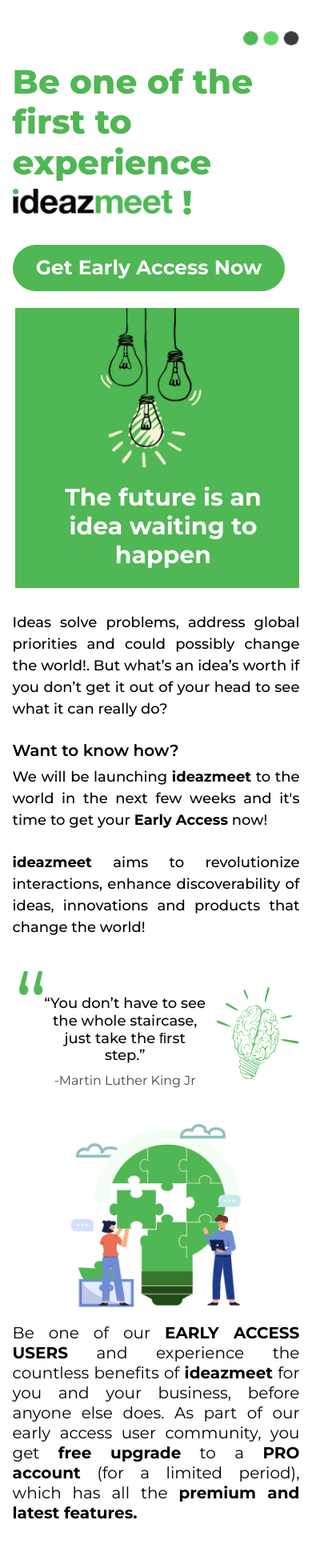
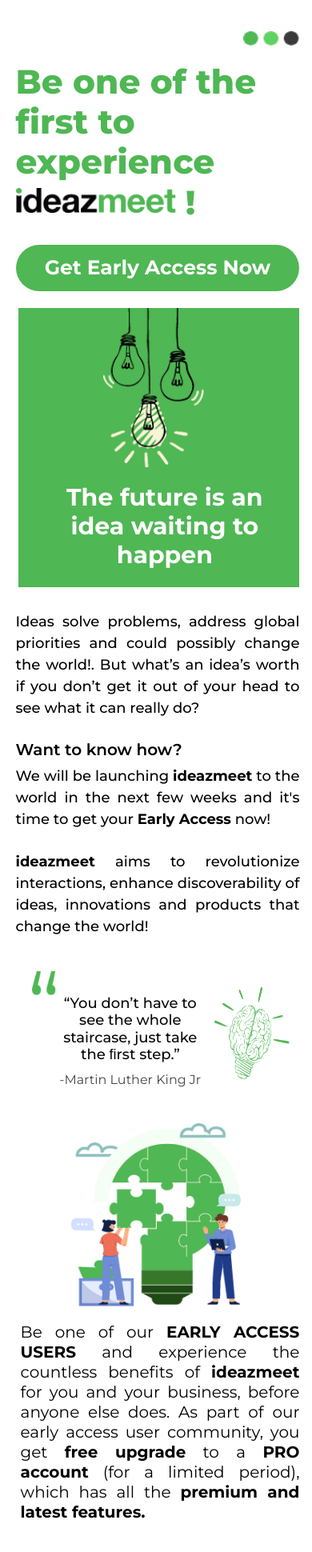
Before and after one commit to jasper-26/ideazmeet, a plain HTML site: page ideazmeet2/index.html in a window 390 px wide. Shown: the top 1940 px of the page at 80% size. Drawn offline with nearby package versions, Linux system fonts and the light colour scheme.

Commit message:
Update index.html

```diff
--- a/ideazmeet2/index.html
+++ b/ideazmeet2/index.html
@@ -29,7 +29,7 @@
 
         }
         .home{
-            padding: 2% 4%;
+            padding: 2% 4% 2% 5%;
         }
 
         .header{
@@ -65,7 +65,7 @@
             background-color: #4FB754;
             padding: 10px;
             border-radius: 50px;
-            width: 95%;
+            width: 100%;
             font-size: 25px;
             font-weight: 700;
             color: white;
@@ -149,10 +149,14 @@
             font-size: 25px;
             font-weight: 700;
             color: white;
-            margin: 20px 0px 20px 0px !important;
+            margin: auto;
+            margin-bottom: 20px !important;
+            /* margin: 20px 50px 20px 0px !important; */
+
         }
         .access{
             text-align: center;
+            padding: 0 3% 0 4%;
         }
         .access h6{
             font-size: 19px;
@@ -178,7 +182,9 @@
             margin-top: 30px;
         }
         .items{
-            padding: 2% 4%;
+            padding: 2% 4% 2% 5%;
+            width: 100%;
+            margin: 0;
         }
         .item-1{
             text-align: center;
@@ -201,7 +207,7 @@
             font-size: 22px;
             font-weight: 400;
             color: black;
-            padding-bottom: 1.5%;
+            /* padding: 0 5% 2% 4%; */
         }
 
 
@@ -287,7 +293,7 @@
             }
             .con-p p {
                 font-size: 15px;
-                padding: 0px 0px 0 0px;
+                padding: 0px 0px 0 10px;
                 line-height: 25px;
             }
             .con-img img {
@@ -424,7 +430,7 @@
                 <h1></h1>
             </div>
             <div class="col-lg-2  col-md-2 col-2 line">
-<!--                 <a href=""><i class="fa-brands fa-facebook"></i></a> -->
+                <!-- <a href=""><i class="fa-brands fa-facebook"></i></a> -->
                <a href="https://www.instagram.com/ideazmeet/?igshid=YmMyMTA2M2Y%3D"><i class="fa-brands fa-square-instagram"></i></a>
                 <a href="https://www.linkedin.com/company/ideazmeet/"><i class="fa-brands fa-linkedin"></i></a>
             </div>
```
